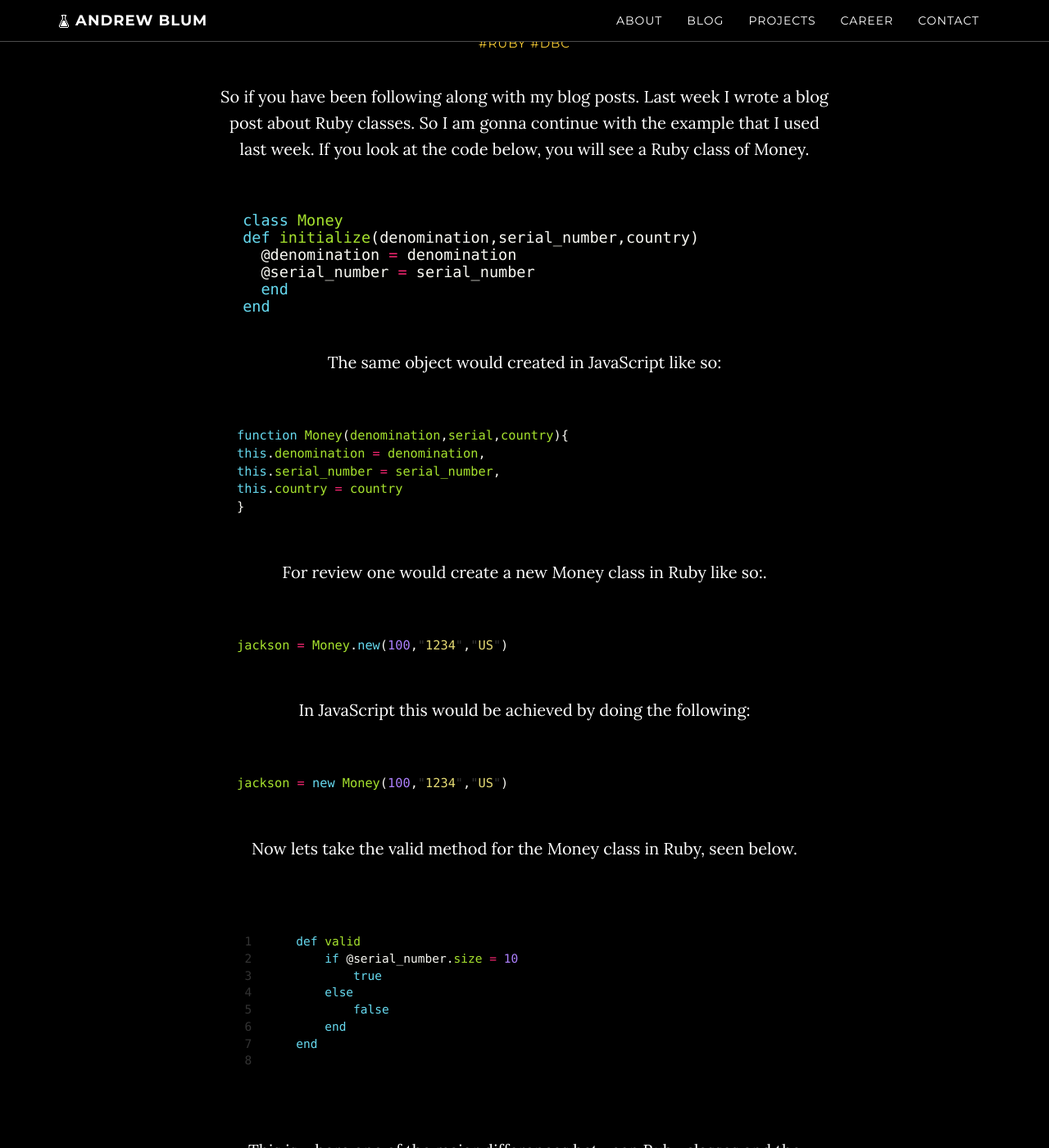
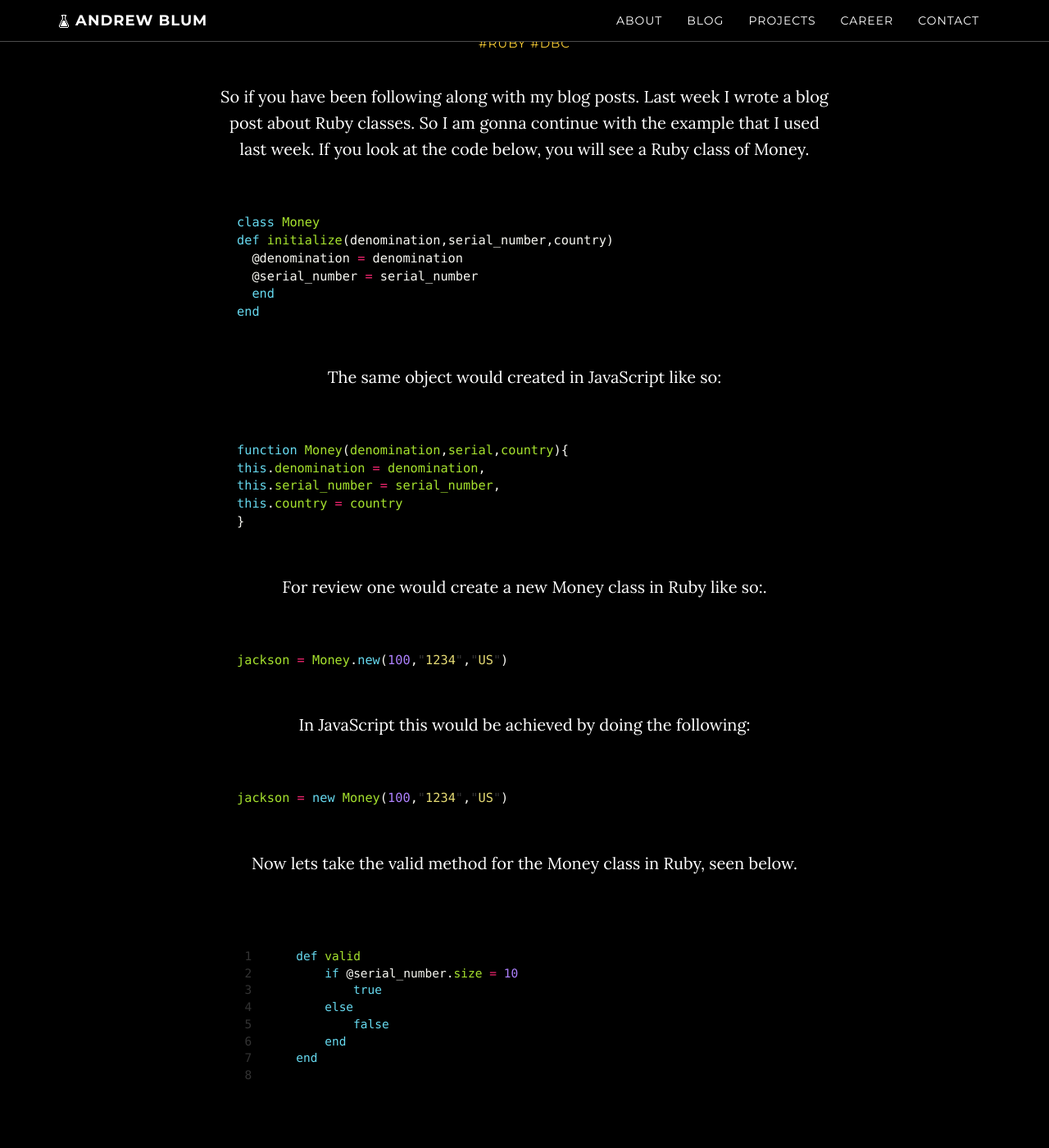
Before and after one commit to axblum/axblum.github.io, a Jekyll site: the page built from _posts/2015-10-23-Javascript.md, in a window 1280 px wide and 1400 px high, scrolled down 349 px. Shown: the whole window at 82% size. Built offline with Jekyll 4.4.1, drawn with Linux system fonts in a browser that asks for light colours; Markdown is read by kramdown in place of the engine named in the settings; comment, search, counter and statistics services are not loaded.

Commit message:
fix highlighting

```diff
--- a/_includes/head.html
+++ b/_includes/head.html
@@ -14,7 +14,7 @@
     <!-- Bootstrap Core CSS -->
     <link href="/css/bootstrap.min.css" rel="stylesheet">
     <!-- Highlighting -->
-    <link href="/css/pygments/syntax.css" rel="stylesheet" type="text/css">
+    <link href="/css/syntax.css" rel="stylesheet" type="text/css">
 
     <!-- Custom CSS -->
     <link href="/css/grayscale.css" rel="stylesheet">
--- a/_posts/2015-10-23-Javascript.md
+++ b/_posts/2015-10-23-Javascript.md
@@ -7,14 +7,14 @@
 ---
 So if you have been following along with my blog posts. Last week I wrote a blog post about Ruby classes. So I am gonna continue with the example that I used last week. If you look at the code below, you will see a Ruby class of Money.
 
-~~~ruby
+{% highlight ruby %}
 class Money
 def initialize(denomination,serial_number,country)
   @denomination = denomination
   @serial_number = serial_number
   end
 end
-~~~
+{% endhighlight %}
 
 The same object would created in JavaScript like so:
 
--- /dev/null
+++ b/css/syntax.css
@@ -0,0 +1,475 @@
+.highlight .hll {
+    background-color: #333333
+}
+
+.highlight {
+    color: #ffffff;
+    padding: 0.2em 0.9em;
+    margin-bottom: 1em;
+    font: normal normal normal 115%/normal 'Monaco', 'Courier New', 'DejaVu Sans Mono', 'Bitstream Vera Sans Mono', monospace !important;
+    line-height: 1.1em;
+    overflow: auto;
+    font-size: 1.0em;
+}
+
+p > code,
+p > a > code,
+li > code,
+h3 > code {
+    border-radius: 4px;
+    -webkit-border-radius: 4px;
+    -moz-border-radius: 4px;
+    color: #C5CBD0;
+    /*color: white*/
+    background-image: url(/images/opaque_20.png);
+    font-family: Consolas, "Courier New", Courier, "Liberation Mono", monospace;
+    font-size: 1.1em;
+    /*height: 0px;
+image-rendering: auto;
+left: auto;
+list-style-type: disc;*/
+    padding-bottom: 2px;
+    padding-left: 4px;
+    padding-right: 4px;
+    padding-top: 2px;
+    text-decoration: none;
+    text-indent: 0px;
+    text-shadow: none;
+    text-transform: none;
+    top: auto;
+}
+
+p > a > code {
+    color: #95be7d;
+}
+
+code,
+pre {
+    font-family: "Consolas", "Courier New", "Courier", "FreeMono", monospace;
+    font-size: 0.95em;
+    margin: 1em 0 1.5em 0;
+    text-align: left;
+    background-color: black;
+    border: none;
+}
+
+.highlight span {
+    font-family: "Consolas", "Courier New", "Courier", "FreeMono", monospace;
+    font-size: 1em;
+}
+
+.highlight .hll {
+    background-color: #49483e
+}
+
+.highlight {
+    /*background: #272822;*/
+    color: #f8f8f2
+}
+
+.highlight .c {
+    color: #75715e
+}
+
+
+/* Comment */
+
+.highlight .err {
+    color: #960050;
+    background-color: #1e0010
+}
+
+
+/* Error */
+
+.highlight .k {
+    color: #66d9ef
+}
+
+
+/* Keyword */
+
+.highlight .l {
+    color: #ae81ff
+}
+
+
+/* Literal */
+
+.highlight .n {
+    color: #f8f8f2
+}
+
+
+/* Name */
+
+.highlight .o {
+    color: #f92672
+}
+
+
+/* Operator */
+
+.highlight .p {
+    color: #f8f8f2
+}
+
+
+/* Punctuation */
+
+.highlight .cm {
+    color: #75715e
+}
+
+
+/* Comment.Multiline */
+
+.highlight .cp {
+    color: #75715e
+}
+
+
+/* Comment.Preproc */
+
+.highlight .c1 {
+    color: #75715e
+}
+
+
+/* Comment.Single */
+
+.highlight .cs {
+    color: #75715e
+}
+
+
+/* Comment.Special */
+
+.highlight .ge {
+    font-style: italic
+}
+
+
+/* Generic.Emph */
+
+.highlight .gs {
+    font-weight: bold
+}
+
+
+/* Generic.Strong */
+
+.highlight .kc {
+    color: #66d9ef
+}
+
+
+/* Keyword.Constant */
+
+.highlight .kd {
+    color: #66d9ef
+}
+
+
+/* Keyword.Declaration */
+
+.highlight .kn {
+    color: #f92672
+}
+
+
+/* Keyword.Namespace */
+
+.highlight .kp {
+    color: #66d9ef
+}
+
+
+/* Keyword.Pseudo */
+
+.highlight .kr {
+    color: #66d9ef
+}
+
+
+/* Keyword.Reserved */
+
+.highlight .kt {
+    color: #66d9ef
+}
+
+
+/* Keyword.Type */
+
+.highlight .ld {
+    color: #e6db74
+}
+
+
+/* Literal.Date */
+
+.highlight .m {
+    color: #ae81ff
+}
+
+
+/* Literal.Number */
+
+.highlight .s {
+    color: #e6db74
+}
+
+
+/* Literal.String */
+
+.highlight .na {
+    color: #a6e22e
+}
+
+
+/* Name.Attribute */
+
+.highlight .nb {
+    color: #f8f8f2
+}
+
+
+/* Name.Builtin */
+
+.highlight .nc {
+    color: #a6e22e
+}
+
+
+/* Name.Class */
+
+.highlight .no {
+    color: #66d9ef
+}
+
+
+/* Name.Constant */
+
+.highlight .nd {
+    color: #a6e22e
+}
+
+
+/* Name.Decorator */
+
+.highlight .ni {
+    color: #f8f8f2
+}
+
+
+/* Name.Entity */
+
+.highlight .ne {
+    color: #a6e22e
+}
+
+
+/* Name.Exception */
+
+.highlight .nf {
+    color: #a6e22e
+}
+
+
+/* Name.Function */
+
+.highlight .nl {
+    color: #f8f8f2
+}
+
+
+/* Name.Label */
+
+.highlight .nn {
+    color: #f8f8f2
+}
+
+
+/* Name.Namespace */
+
+.highlight .nx {
+    color: #a6e22e
+}
+
+
+/* Name.Other */
+
+.highlight .py {
+    color: #f8f8f2
+}
+
+
+/* Name.Property */
+
+.highlight .nt {
+    color: #f92672
+}
+
+
+/* Name.Tag */
+
+.highlight .nv {
+    color: #f8f8f2
+}
+
+
+/* Name.Variable */
+
+.highlight .ow {
+    color: #f92672
+}
+
+
+/* Operator.Word */
+
+.highlight .w {
+    color: #f8f8f2
+}
+
+
+/* Text.Whitespace */
+
+.highlight .mf {
+    color: #ae81ff
+}
+
+
+/* Literal.Number.Float */
+
+.highlight .mh {
+    color: #ae81ff
+}
+
+
+/* Literal.Number.Hex */
+
+.highlight .mi {
+    color: #ae81ff
+}
+
+
+/* Literal.Number.Integer */
+
+.highlight .mo {
+    color: #ae81ff
+}
+
+
+/* Literal.Number.Oct */
+
+.highlight .sb {
+    color: #e6db74
+}
+
+
+/* Literal.String.Backtick */
+
+.highlight .sc {
+    color: #e6db74
+}
+
+
+/* Literal.String.Char */
+
+.highlight .sd {
+    color: #e6db74
+}
+
+
+/* Literal.String.Doc */
+
+.highlight .s2 {
+    color: #e6db74
+}
+
+
+/* Literal.String.Double */
+
+.highlight .se {
+    color: #ae81ff
+}
+
+
+/* Literal.String.Escape */
+
+.highlight .sh {
+    color: #e6db74
+}
+
+
+/* Literal.String.Heredoc */
+
+.highlight .si {
+    color: #e6db74
+}
+
+
+/* Literal.String.Interpol */
+
+.highlight .sx {
+    color: #e6db74
+}
+
+
+/* Literal.String.Other */
+
+.highlight .sr {
+    color: #e6db74
+}
+
+
+/* Literal.String.Regex */
+
+.highlight .s1 {
+    color: #e6db74
+}
+
+
+/* Literal.String.Single */
+
+.highlight .ss {
+    color: #e6db74
+}
+
+
+/* Literal.String.Symbol */
+
+.highlight .bp {
+    color: #f8f8f2
+}
+
+
+/* Name.Builtin.Pseudo */
+
+.highlight .vc {
+    color: #f8f8f2
+}
+
+
+/* Name.Variable.Class */
+
+.highlight .vg {
+    color: #f8f8f2
+}
+
+
+/* Name.Variable.Global */
+
+.highlight .vi {
+    color: #f8f8f2
+}
+
+
+/* Name.Variable.Instance */
+
+.highlight .il {
+    color: #ae81ff
+}
+
+
+/* Literal.Number.Integer.Long */
```
